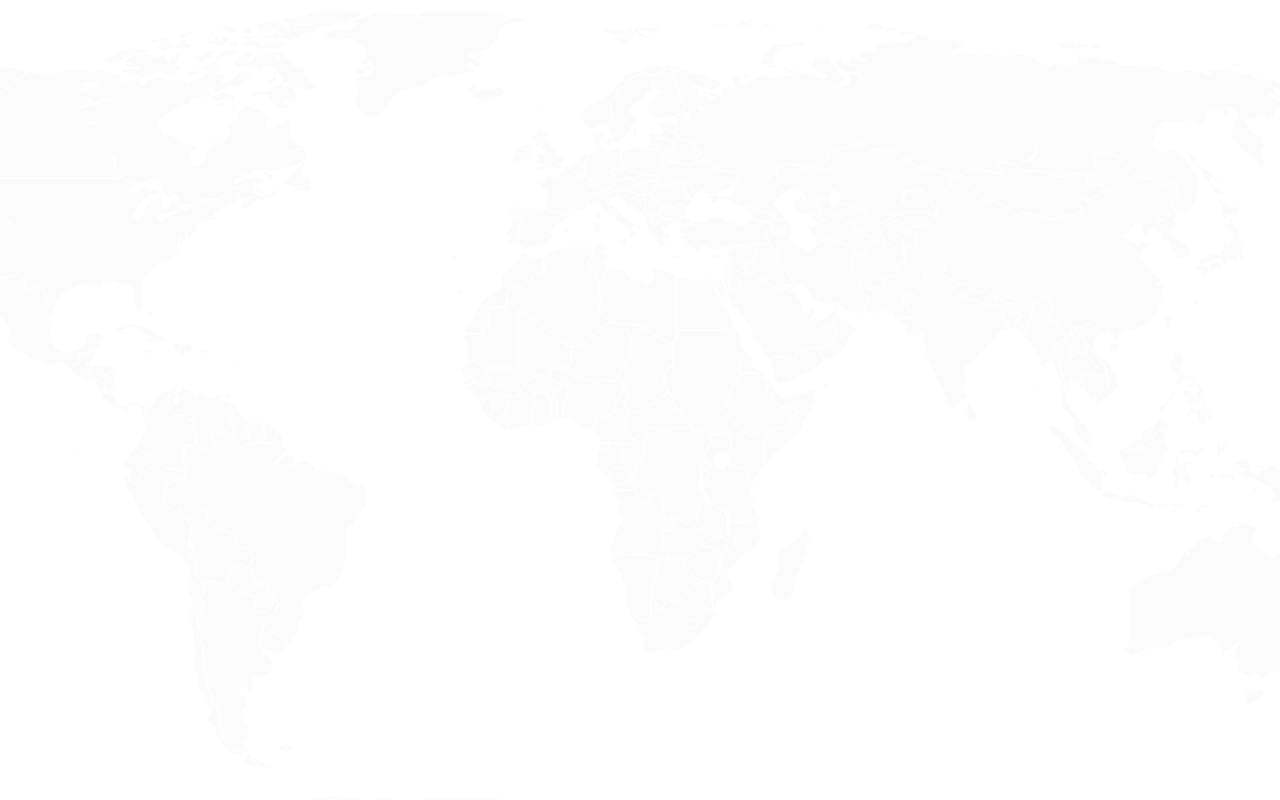
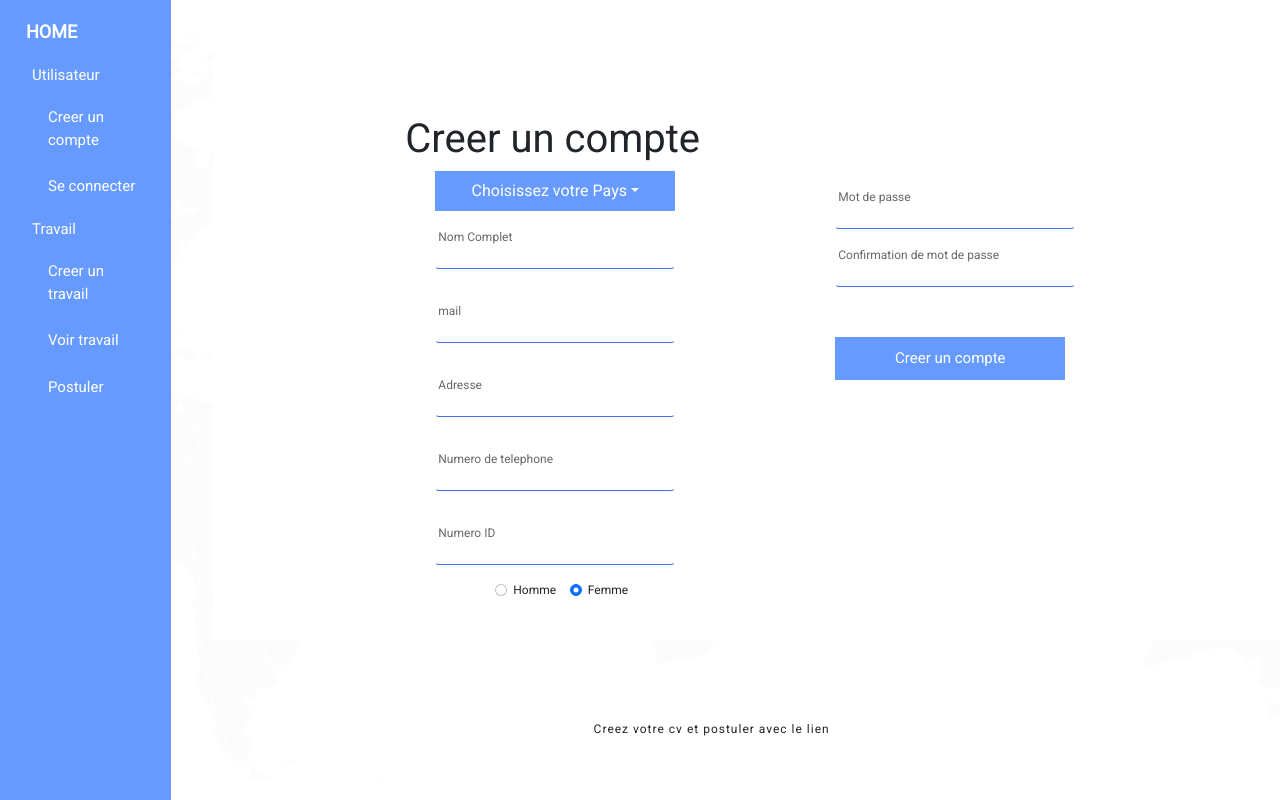
Before and after one commit to Regiss05/cv-generator-full-project, a React (Create React App) app: page /signup in a window 1280 px wide. Built offline with nearby package versions, Linux system fonts and the light colour scheme; a web font is replaced by a local one.

Commit message:
signup file

```diff
--- a/src/App.js
+++ b/src/App.js
@@ -1,6 +1,7 @@
 import { BrowserRouter as Router, Route, Switch } from 'react-router-dom';
 import Home from './Component/index';
 import Login from './Component/Js/login';
+import SingUp from './Component/Js/signup';
 
 function App() {
   return (
@@ -10,6 +11,7 @@ function App() {
           <Route exact path="/" component={Home} />
           <Switch>
             <Route exact path="/login" component={Login} />
+            <Route exact path="/signup" component={SingUp} />
           </Switch>
         </>
       </Router>
--- a/src/Component/CSS/main.css
+++ b/src/Component/CSS/main.css
@@ -189,3 +189,30 @@ body{
     background-color: #B65BC6;
     transition: all 1s ease-in-out;
 }
+
+.form-lg3{
+    height: 60vh;
+    width: 40vh;
+}
+
+.form1{
+    background-color: #fff;
+    height: 80vh;
+}
+
+.btn-marg{
+    margin-left: 30px;
+    background-color: #669AFF;
+    border: none;
+    border-radius: 0;
+    height: 40px;
+    width: 30vh;
+}
+
+.gen-check{
+    margin-left: 90px !important;
+}
+
+.gen-tit-conf{
+    color: red;
+}
--- a/src/Component/Js/form1.js
+++ b/src/Component/Js/form1.js
@@ -1,5 +1,6 @@
 import React, { Component } from 'react';
 import Navbar from '../Js/navbar';
+import SFooter from '../Js/simpleFooter';
 
 export default class form1 extends Component {
     render() {
@@ -14,7 +15,7 @@ export default class form1 extends Component {
                             <div className="title3 infotext tit-font">Nous vous connectons avec les entreprises</div>
                             <button type="button" class="text-footer">Creer un compte</button>
                         </div>
-                        <div className="footer-text">Creez votre cv et postuler avec le lien</div>
+                        <SFooter />
                     </div>
                 </div>
             </div>
--- a/src/Component/Js/login.js
+++ b/src/Component/Js/login.js
@@ -2,6 +2,7 @@ import React, { Component } from 'react';
 import '../CSS/main.css';
 import 'bootstrap/dist/css/bootstrap.min.css';
 import Navbar from '../Js/navbar';
+import SFooter from '../Js/simpleFooter';
 
 export default class login extends Component {
     render() {
@@ -25,12 +26,11 @@ export default class login extends Component {
                                         <label for="floatingPassword" className="text-label-mod">Password</label>
                                     </div>
                                     <span>mot de passe oublier</span>
-                                    <button type="button" class="text-footer1">Creer un compte</button>
+                                    <button type="button" class="text-footer1">Connecter</button>
                                 </div>
 
                             </div>
-
-                            <div className="footer-text">Creez votre cv et postuler avec le lien</div>
+                            <SFooter />
                         </div>
                     </div>
                 </div>
--- a/src/Component/Js/navbar.js
+++ b/src/Component/Js/navbar.js
@@ -8,17 +8,18 @@ export default class navbar extends Component {
                     <nav id="navbar-example3" class="navbar navbar-light flex-column align-items-stretch p-3">
                         <a class="navbar-brand nav-text-color" href="#"><h1>HOME</h1></a>
                         <nav class="nav nav-pills flex-column">
-                            <a class="nav-link nav-text-color" href="#item-1">Item 1</a>
+                            <a class="nav-link nav-text-color" href="#">Utilisateur</a>
                             <nav class="nav nav-pills flex-column">
-                                <a class="nav-link ms-3 my-1 nav-text-color" href="#item-1-1">Item 1-1</a>
-                                <a class="nav-link ms-3 my-1 nav-text-color" href="#item-1-2">Item 1-2</a>
+                                <a class="nav-link ms-3 my-1 nav-text-color" href="#">Creer un compte</a>
+                                <a class="nav-link ms-3 my-1 nav-text-color" href="#">Se connecter</a>
                             </nav>
-                            <a class="nav-link nav-text-color" href="#item-2">Item 2</a>
-                            <a class="nav-link nav-text-color" href="#item-3">Item 3</a>
+                            <a class="nav-link nav-text-color" href="#item-1">Travail</a>
                             <nav class="nav nav-pills flex-column">
-                                <a class="nav-link ms-3 my-1 nav-text-color" href="#item-3-1">Item 3-1</a>
-                                <a class="nav-link ms-3 my-1 nav-text-color" href="#item-3-2">Item 3-2</a>
+                                <a class="nav-link ms-3 my-1 nav-text-color" href="#">Creer un travail</a>
+                                <a class="nav-link ms-3 my-1 nav-text-color" href="#">Voir travail</a>
+                                <a class="nav-link ms-3 my-1 nav-text-color" href="#">Postuler</a>
                             </nav>
+
                         </nav>
                     </nav>
                 </div>
--- /dev/null
+++ b/src/Component/Js/signup.js
@@ -0,0 +1,88 @@
+import React, { Component } from 'react';
+import Navbar from '../Js/navbar';
+import SFooter from '../Js/simpleFooter';
+import 'bootstrap/dist/js/bootstrap'
+
+
+export default class SingUp extends Component {
+    render() {
+        return (
+            <div class="container">
+                <div class="row">
+                    <Navbar />
+                    <div className="col-10 form1 position-relative">
+
+                        <div className="row pos-ab form-all">
+                            <h1>Creer un compte</h1>
+                            <div className="col-6 center bgc-c3 form-lg">
+                                <div class="dropdown">
+                                    <button class="btn btn-secondary dropdown-toggle btn-marg" type="button" id="dropdownMenuButton2" data-bs-toggle="dropdown" aria-expanded="false">
+                                        Choisissez votre Pays
+                                    </button>
+                                    <ul class="dropdown-menu dropdown-menu-dark" aria-labelledby="dropdownMenuButton2">
+                                        <li><a class="dropdown-item active" href="#">Congo RDC</a></li>
+                                        <li><a class="dropdown-item" href="#">Rwanda</a></li>
+                                        <li><a class="dropdown-item" href="#">Burundi</a></li>
+                                        <li><hr class="dropdown-divider" /></li>
+                                        <li><a class="dropdown-item" href="#">Autres</a></li>
+                                    </ul>
+                                </div>
+                                <div class="form-floating mb-3 text-form-control psc-between2">
+                                    <input type="email" class="form-control" id="floatingInput" placeholder="name@example.com" />
+                                    <label className="text-label-mod" for="floatingInput">Nom Complet</label>
+                                </div>
+                                <div class="form-floating mb-3 text-form-control psc-between2">
+                                    <input type="email" class="form-control" id="floatingInput" placeholder="name@example.com" />
+                                    <label className="text-label-mod" for="floatingInput">mail</label>
+                                </div>
+                                <div class="form-floating mb-3 text-form-control psc-between2">
+                                    <input type="email" class="form-control" id="floatingInput" placeholder="name@example.com" />
+                                    <label className="text-label-mod" for="floatingInput">Adresse</label>
+                                </div>
+                                <div class="form-floating mb-3 text-form-control psc-between2">
+                                    <input type="email" class="form-control" id="floatingInput" placeholder="name@example.com" />
+                                    <label className="text-label-mod" for="floatingInput">Numero de telephone</label>
+                                </div>
+                                <div class="form-floating mb-3 text-form-control psc-between2">
+                                    <input type="email" class="form-control" id="floatingInput" placeholder="name@example.com" />
+                                    <label className="text-label-mod" for="floatingInput">Numero ID</label>
+                                </div>
+                                <div className="gen-check row ">
+
+                                    <div class="form-check col-3">
+                                        <input class="form-check-input mal-check " type="radio" name="flexRadioDefault" id="flexRadioDefault1" />
+                                        <label class="form-check-label" for="flexRadioDefault1">
+                                            Homme
+                                        </label>
+                                    </div>
+                                    <div class="form-check col-3">
+                                        <input class="form-check-input" type="radio" name="flexRadioDefault" id="flexRadioDefault2" checked />
+                                        <label class="form-check-label" for="flexRadioDefault2">
+                                            Femme
+                                        </label>
+                                    </div>
+                                </div>
+
+
+                            </div>
+                            <div className="col-6 center bgc-c2 form-lg2">
+                                <div class="form-floating text-form-control">
+                                    <input type="password" class="form-control" id="floatingPassword" placeholder="Password" />
+                                    <label for="floatingPassword" className="text-label-mod">Mot de passe</label>
+                                </div>
+
+                                <div class="form-floating text-form-control">
+                                    <input type="password" class="form-control" id="floatingPassword" placeholder="Password" />
+                                    <label for="floatingPassword" className="text-label-mod">Confirmation de mot de passe</label>
+                                </div>
+                                <button type="button" class="text-footer1">Creer un compte</button>
+                            </div>
+
+                        </div>
+                        <SFooter />
+                    </div>
+                </div>
+            </div>
+        )
+    }
+}
--- /dev/null
+++ b/src/Component/Js/simpleFooter.js
@@ -0,0 +1,8 @@
+import React, { Component } from 'react'
+
+export default class simpleFooter extends Component {
+    render() {
+        return <div className="footer-text">Creez votre cv et postuler avec le lien</div>
+
+    }
+}
--- a/src/Component/index.js
+++ b/src/Component/index.js
@@ -3,6 +3,7 @@ import 'bootstrap/dist/css/bootstrap.min.css';
 import '../Component/CSS/main.css';
 import Form1 from '../Component/Js/form1.js';
 import Login from './Js/login';
+import SignUp from '../Component/Js/signup'
 
 class index extends Component {
     render() {
@@ -10,6 +11,7 @@ class index extends Component {
             <div>
                 <Form1 />
                 <Login />
+                <SignUp />
             </div>
 
         );
```
Also changed, not shown: src/Component/Js/SingUp.js (deleted, +0 -21 lines), src/logo.svg (deleted).
